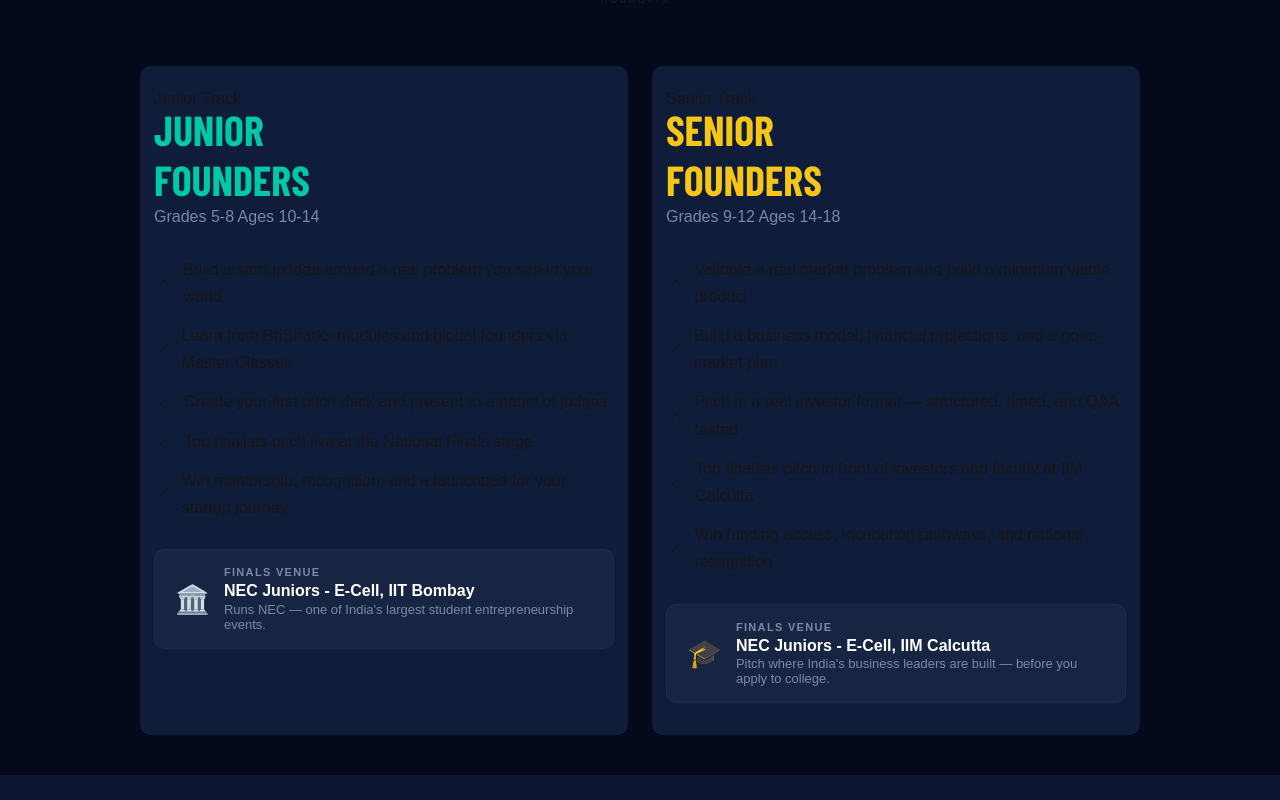
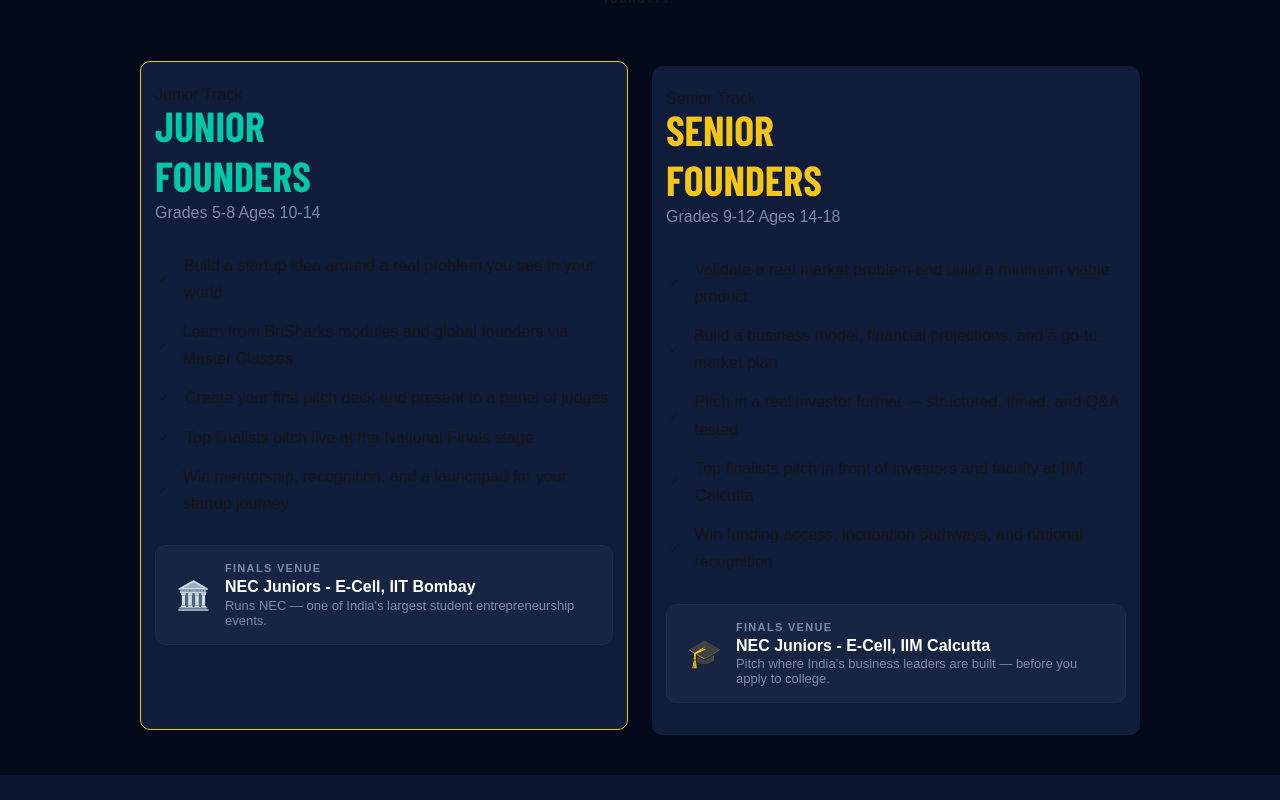
Before and after one commit to AkashTirkey/Landing-Page-NextJS, a Next.js app: page / in a window 1280 px wide. In both pictures the pointer is over the element 384 px from the left and 2179 px from the top of the page. Shown: the part 1779-2579 px from the top of the page. Built offline with nearby package versions, Linux system fonts and the light colour scheme; a web font is replaced by a local one.

Commit message:
pushed some animations/effects

```diff
--- a/src/Components/LeagueTracks/LeagueTracks.module.css
+++ b/src/Components/LeagueTracks/LeagueTracks.module.css
@@ -50,6 +50,15 @@
   background-color: #0f1c3a;
   border-radius: 10px;
   /* border: 1px solid grey; */
+
+  /* add transition */
+  transition:all 0.3s ease;
+
+}
+
+.gridContent:hover{
+  transform: translateY(-5px);
+  border: 1px solid #F5C518;
 }
 
 .gridContent ul li {
--- a/src/Components/Procedure/Procedure.module.css
+++ b/src/Components/Procedure/Procedure.module.css
@@ -13,13 +13,20 @@
     display: grid;
     grid-template-columns: 1fr 1fr 1fr;
     margin-top: 40px;
+
+    /* transition */
+    transition: all 0.3s ease;
 }
 
 .card{
     border: 1px solid grey;
     padding: 20px 20px;
-    background-color: #0F1C3A
-;
+    background-color: #0F1C3A;
+    cursor:pointer;
+}
+
+.card:hover{
+    background-color:#16264d;
 }
 .main > p{
     font-size: 11px;
```
